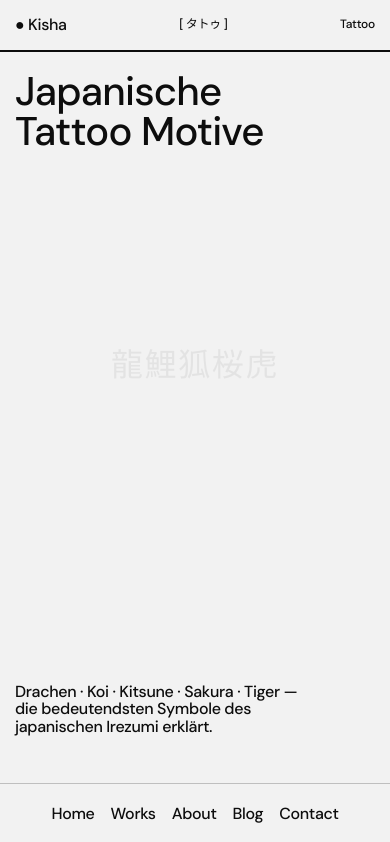
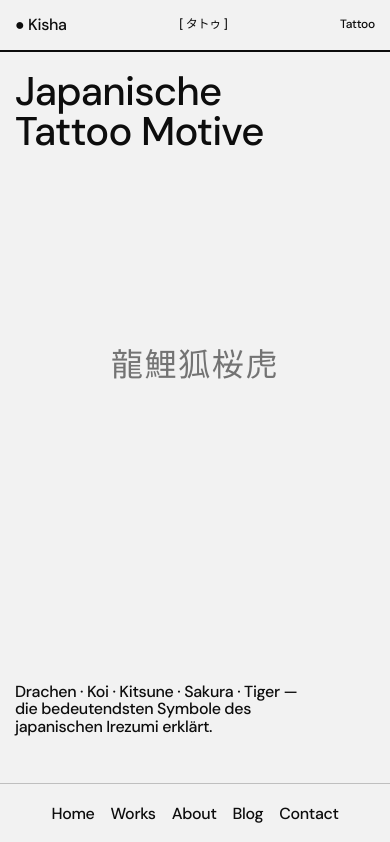
Before and after one commit to stasdo12/kisha.tattoo, a Next.js app: page /motive in a window 390 px wide. Shown: the top 842 px of the page. Built offline with nearby package versions, Linux system fonts and the light colour scheme.

Commit message:
fix(motive): increase kanji opacity to 0.55 on mobile

```diff
--- a/styles/graphic.css
+++ b/styles/graphic.css
@@ -590,6 +590,7 @@ body:has([data-theme='graphic']) {
     font-size: 2rem !important;
     gap: 0.4rem !important;
     letter-spacing: 0.05em !important;
+    opacity: 0.55 !important;
   }
 
   /* Intro: photo + text → stack, photo fixed height */
```
